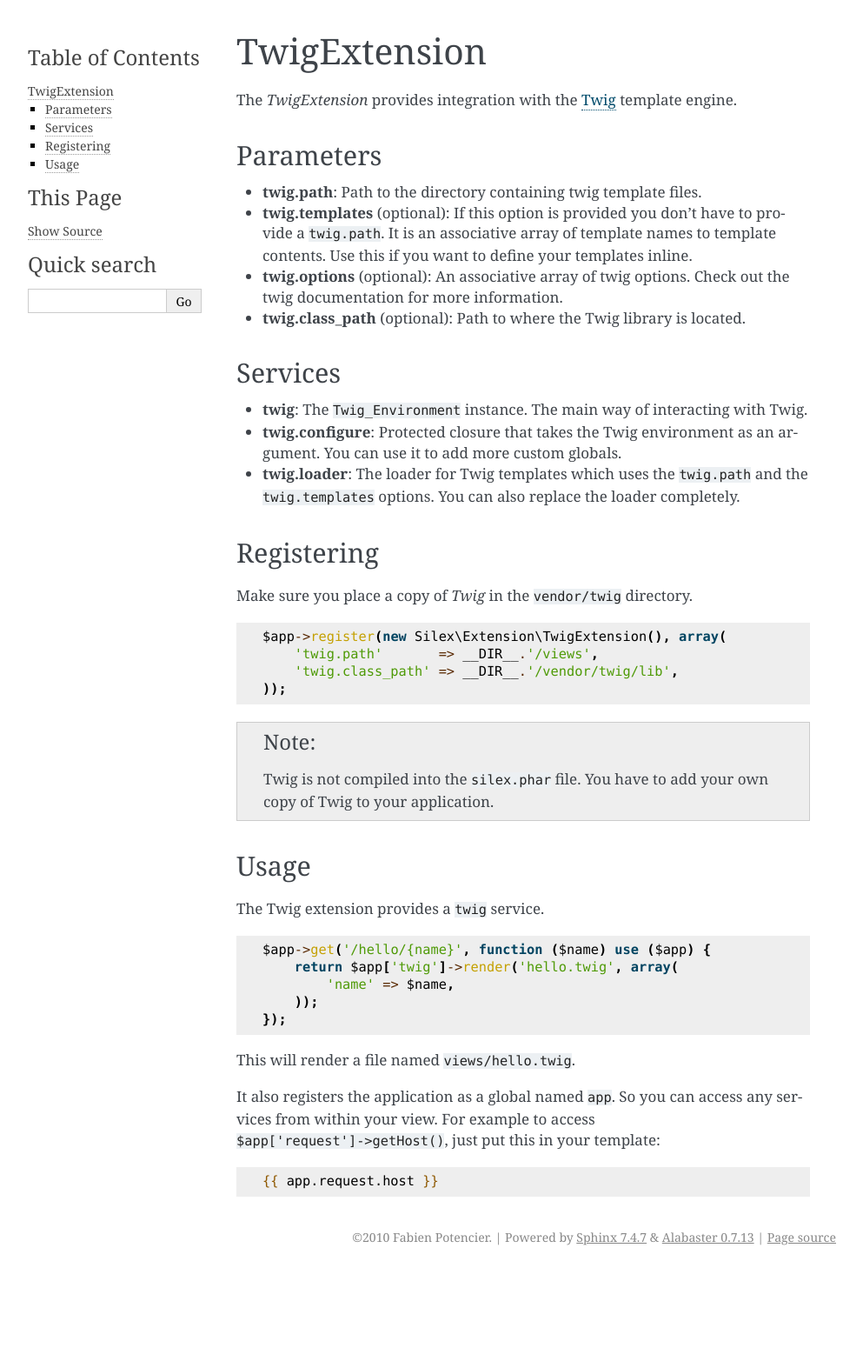
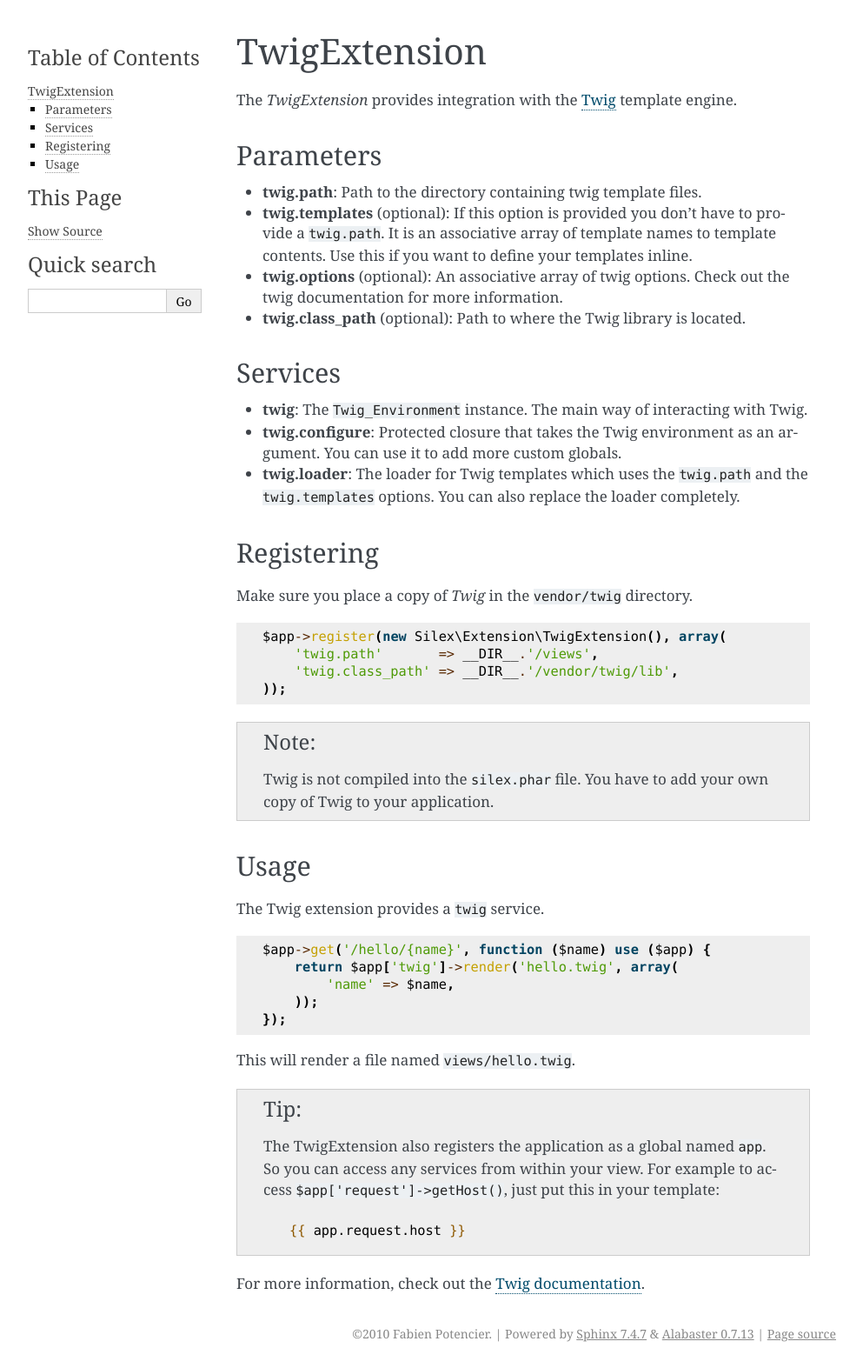
Before and after one commit to silexphp/Silex, a Sphinx documentation site: the page built from doc/extensions/twig.rst, in a window 1280 px wide. Shown: the whole page at 87% size, without its empty margins (148-1141 px from the left). Built offline with Sphinx 7.4.7, drawn with Linux system fonts in a browser that asks for light colours; before the commit the page ends 1462 px from its top, so only the background shows below that.

Commit message:
[docs] adjust usage section of twig

```diff
--- a/doc/extensions/twig.rst
+++ b/doc/extensions/twig.rst
@@ -68,11 +68,16 @@
 
 This will render a file named ``views/hello.twig``.
 
-It also registers the application as a global named
-``app``. So you can access any services from within your
-view. For example to access ``$app['request']->getHost()``,
-just put this in your template:
+.. tip::
 
-.. code-block:: jinja
+    The TwigExtension also registers the application as a global
+    named ``app``. So you can access any services from within your
+    view. For example to access ``$app['request']->getHost()``,
+    just put this in your template:
 
-    {{ app.request.host }}
+    .. code-block:: jinja
+
+        {{ app.request.host }}
+
+For more information, check out the `Twig documentation
+<http://www.twig-project.org>`_.
```
